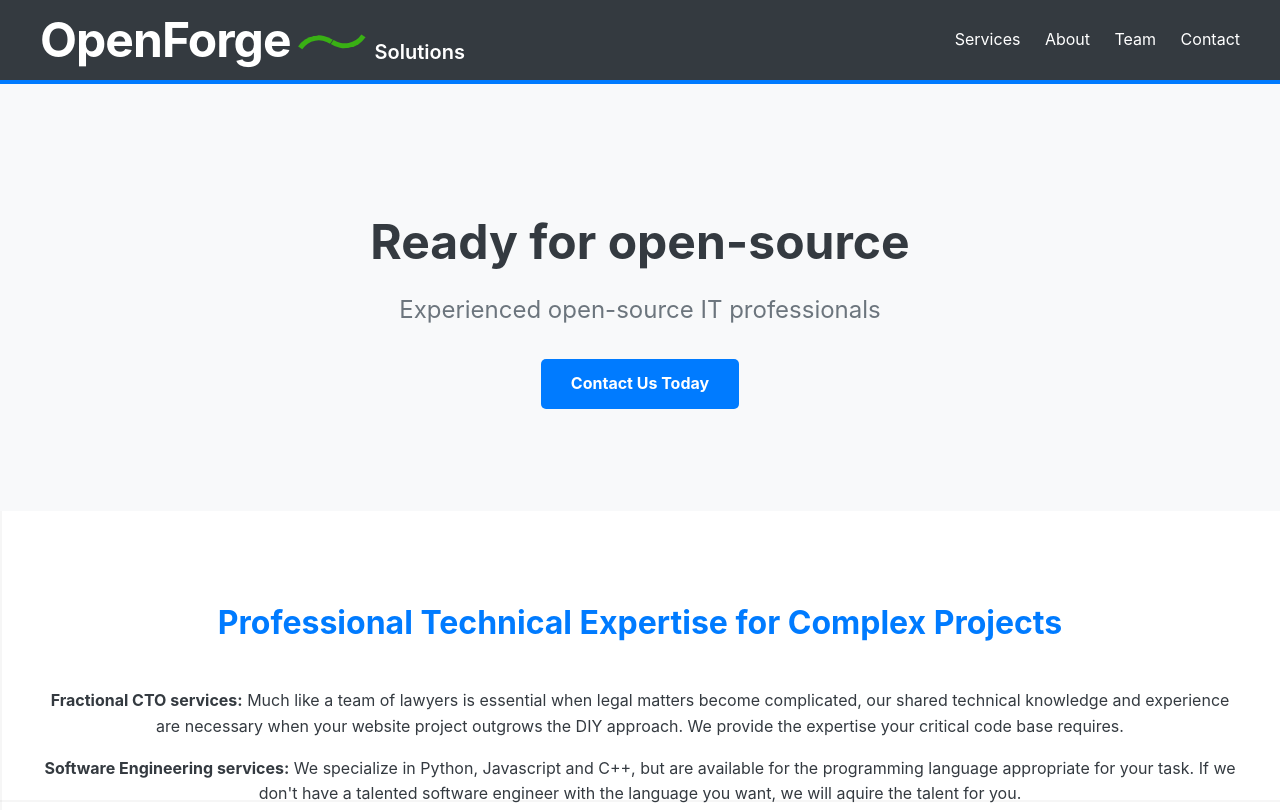
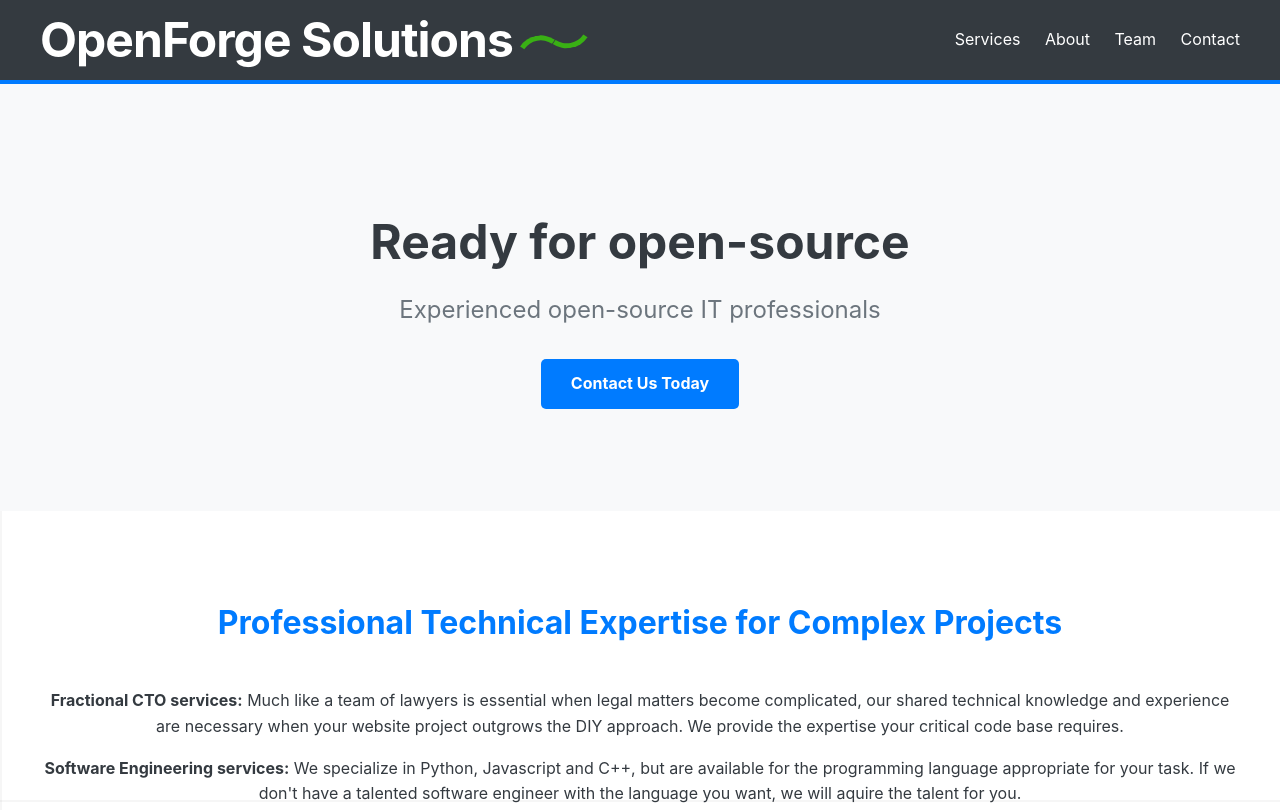
Before and after one commit to flipmcf/flipmcf.com, a plain HTML site: page www/index.html in a window 1280 px wide. Shown: the top 810 px of the page. Drawn offline with Linux system fonts and the light colour scheme.

Commit message:
animate solutions

```diff
--- a/www/header.html
+++ b/www/header.html
@@ -2,17 +2,16 @@
     <div class="header-container">
 
         <a href="index.html" class="logo-link">
-            <div class="logo" role="img" aria-label="OpenCraft tilde Solutions — company logo">
+            <div class="logo" role="img" aria-label="OpenForge tilde Solutions — company logo">
                 <div class="logo-text-wrapper">
                     <div class="logo-line">
-                        <div class="brand">OpenForge</div>
+                        <div class="brand">OpenForge <span class="solutions animated"> Solutions </span>
+                        </div>
 
                         <!-- CSS-built tilde: decorative, aria-hidden -->
                         <div class="css-tilde" aria-hidden="true" title="tilde symbol">
                         </div>
 
-                        <!-- Secondary inline text -->
-                        <div class="sub">Solutions</div>
                     </div>
                 </div>
             </div>
--- a/www/style.css
+++ b/www/style.css
@@ -6,7 +6,7 @@
             --font-family: 'Inter', sans-serif;
 
             --brand-fg: #0f172a;            /* primary text (OpenCraft) */
-            --brand-muted: #6b7280;         /* secondary text (Solutions, LLC) */
+            --brand-muted: #6b7280;         /* secondary text (Solutions) */
             --brand-accent: #0ea5e9;        /* tilde color (accent) */
             --brand-font: "Inter", "Segoe UI", Roboto, Arial, sans-serif;
             --brand-size-scale: 1;          /* scale the whole logo */
@@ -47,15 +47,23 @@
             white-space:nowrap;
         }
 
+        .solutions {
+            /* This class is a hook for the animated span */
+        }
+        .animated {
+            display: inline-block;
+            vertical-align: bottom; /* Aligns the animated text with the preceding text */
+            clip-path: inset(0 100% 0 0);
+            animation: reveal-from-left 1s ease-in-out forwards;
+        }
+
+        @keyframes reveal-from-left {
+            to {
+                clip-path: inset(0 0 0 0);
+            }
+        }
+
         /* Secondary text: Solutions, LLC */
-        .sub {
-            font-weight:600;
-            font-size:20px;
-            color:var(--fg);
-            margin-left:4px;
-            align-self:flex-end;
-            transform: translateY(4px);
-        }
 
         .container {
             max-width: 1200px;
```
